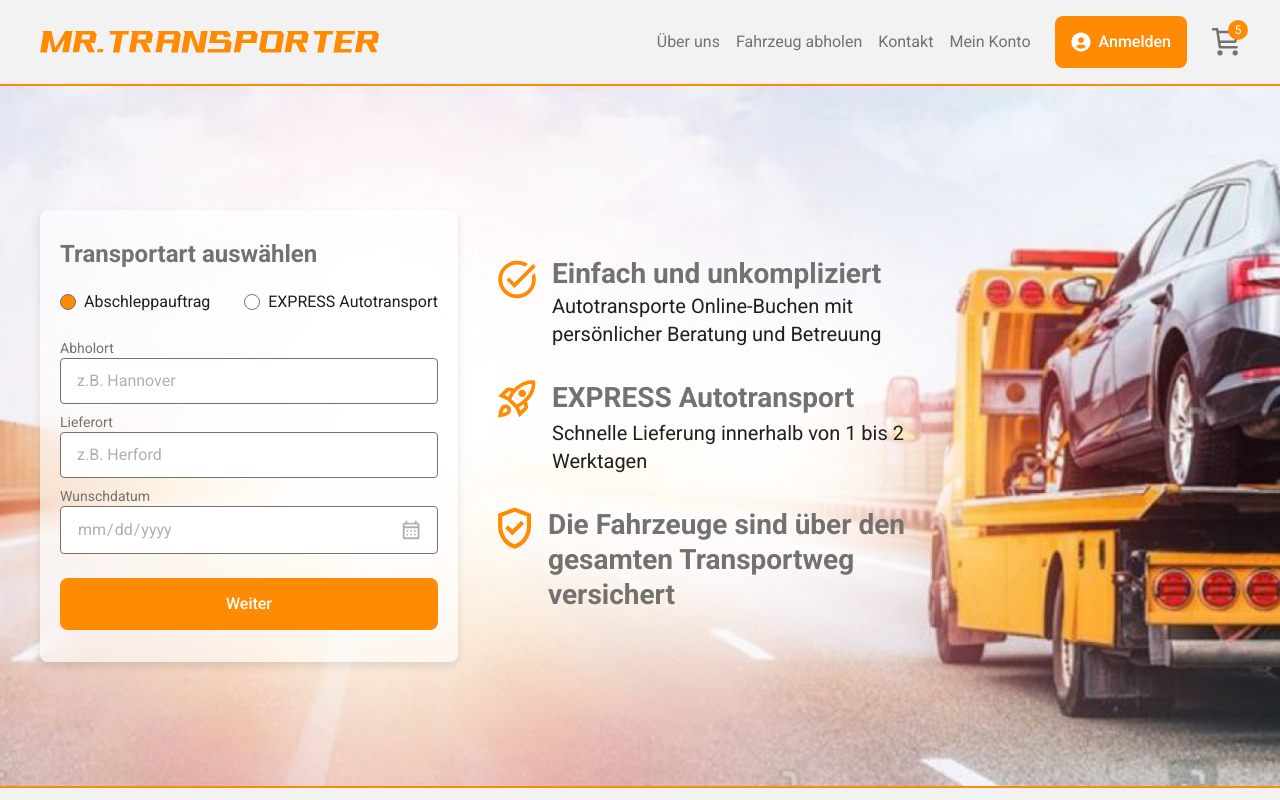
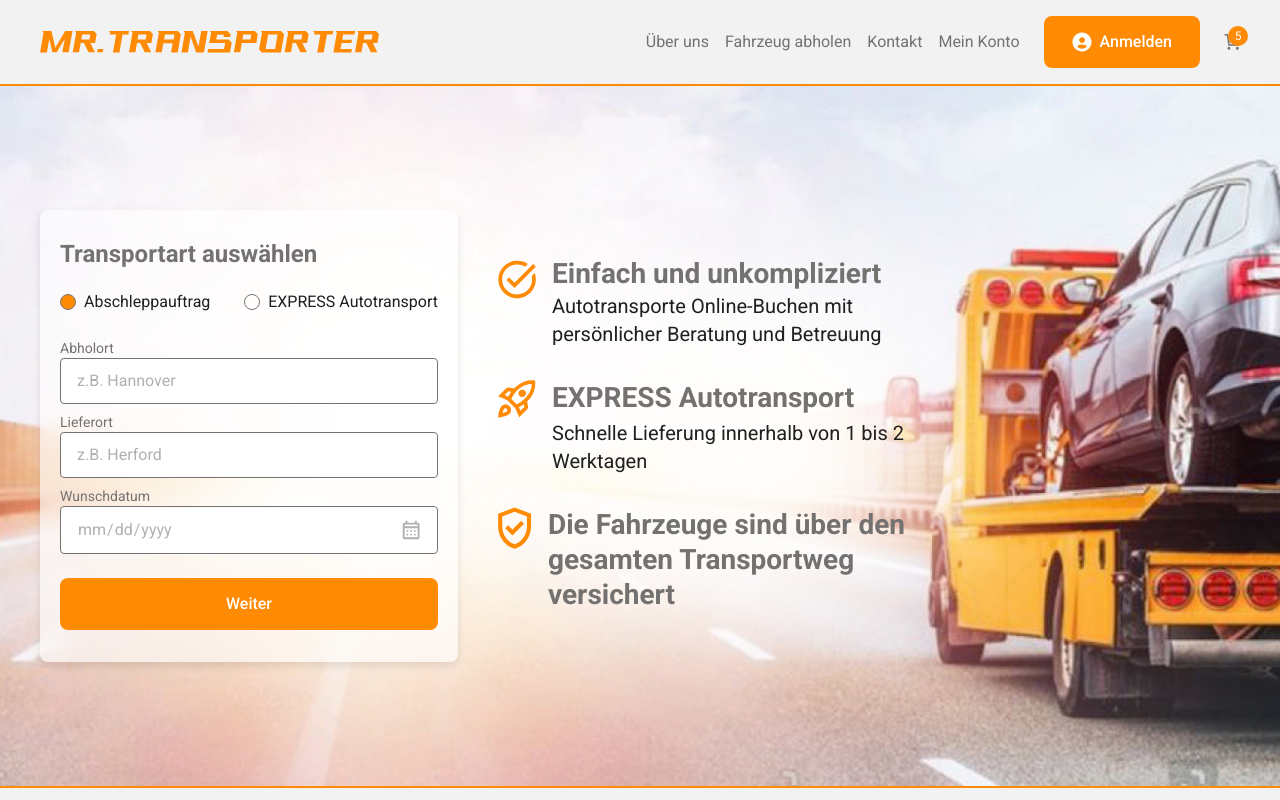
Before and after one commit to d-arefyev/mr-transporter-app, a Next.js app: page / in a window 1280 px wide. Shown: the top 800 px of the page. Built offline with nearby package versions, Linux system fonts and the light colour scheme.

Commit message:
Corrected Image tag

```diff
--- a/src/app/components/Header.js
+++ b/src/app/components/Header.js
@@ -31,7 +31,7 @@ const Header = () => {
             <Link href="/account" className="pt-2 pb-2" style={{ whiteSpace: 'nowrap' }}>Mein Konto</Link>
           </nav>
 
-          <Button className="h-[40px]"
+          <Button className="h-[42px]"
             label="Anmelden"
             icon={
               <svg
@@ -48,7 +48,13 @@ const Header = () => {
           />
 
           <Link href="/cart" className="relative" >
-            <img src="/icons/cart.svg" alt="Cart" style={{ minWidth: '29px' }} />
+            <Image
+              src="/icons/cart.svg"
+              alt="Cart"
+              width={24}
+              height={24}
+              className="mr-4"
+            />
             {itemCount > 0 && (
               <span className="absolute -top-2 -right-2 bg-color-accent text-white rounded-full w-5 h-5 flex items-center justify-center text-xs">
                 {itemCount}
--- a/src/app/components/InputDate.tsx
+++ b/src/app/components/InputDate.tsx
@@ -1,4 +1,5 @@
 import React from "react";
+import Image from "next/image";
 
 interface InputDateProps {
   label: string;
@@ -29,11 +30,12 @@ const InputDate: React.FC<InputDateProps> = ({
           backgroundColor: "var(--color-light)",
         }}
       />
-      <img
+      <Image
         src="/icons/calend.svg"
-        alt="calendar"
+        alt="Calendar"
+        width={22}
+        height={22}
         className="absolute top-[48%] right-4 pointer-events-none"
-        style={{ width: '22px', height: '22px' }}
       />
     </div>
   );
```
